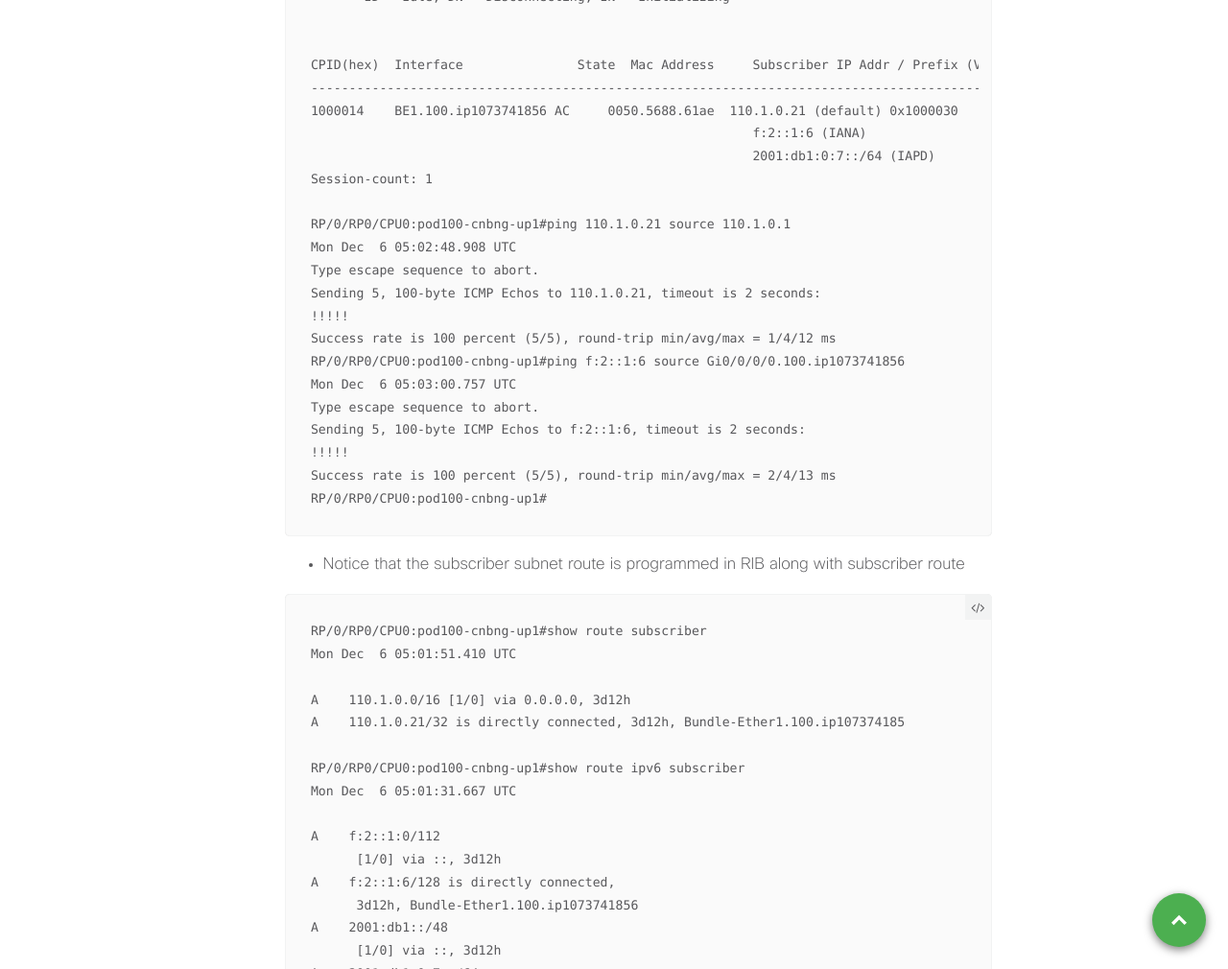
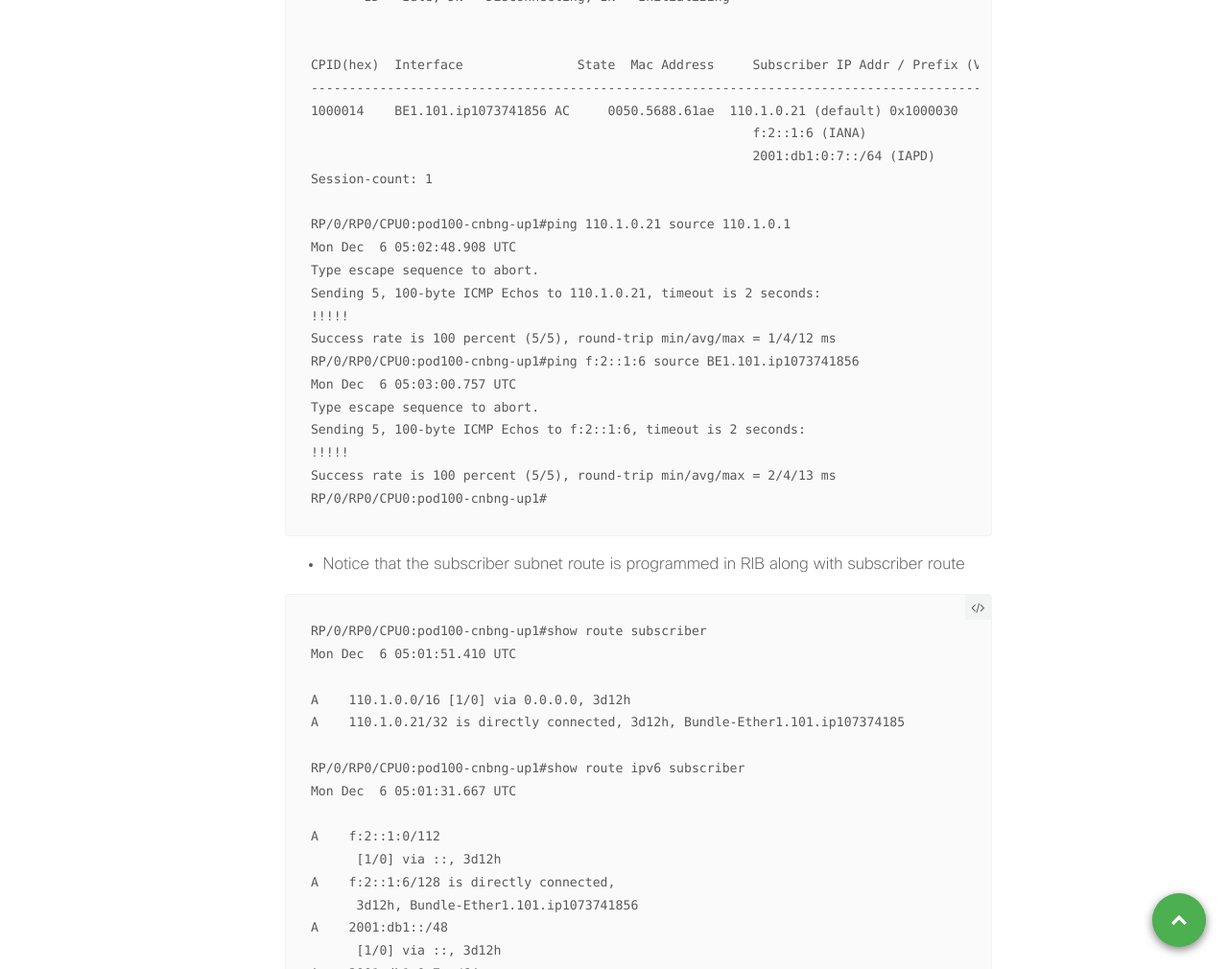
Before and after one commit to xrdocs/cnbng, a Jekyll site: the page built from _tutorials/ipoe-ds-subscriber-bringup-in-cnbng.md, in a window 1280 px wide and 1400 px high, scrolled down 14422 px. Shown: the part 390-1400 px from the top of the window at 96% size. Built offline with Jekyll 4.4.1, drawn with Linux system fonts in a browser that asks for light colours; comment, search, counter and statistics services are not loaded; some of the changed text lies outside the part shown.

Commit message:
Update ipoe-ds-subscriber-bringup-in-cnbng.md

````diff
--- a/_tutorials/ipoe-ds-subscriber-bringup-in-cnbng.md
+++ b/_tutorials/ipoe-ds-subscriber-bringup-in-cnbng.md
@@ -512,7 +512,7 @@ subscriber-details
             "16777220@sm",
             "acct-sess-id:pod3_DC_16777220@sm",
             "upf:pod100-cnbng-up1",
-            "port-id:pod100-cnbng-up1/Bundle-Ether1.100",
+            "port-id:pod100-cnbng-up1/Bundle-Ether1.101",
             "feat-template:ipoe-1",
             "type:sessmgr",
             "mac:0050.5688.61ae",
@@ -542,7 +542,7 @@ Codes: CN - Connecting, CD - Connected, AC - Activated,
 
 CPID(hex)  Interface               State  Mac Address     Subscriber IP Addr / Prefix (Vrf) Ifhandle
 ---------------------------------------------------------------------------------------------------
-1000014    BE1.100.ip1073741856 AC     0050.5688.61ae  110.1.0.21 (default) 0x1000030
+1000014    BE1.101.ip1073741856 AC     0050.5688.61ae  110.1.0.21 (default) 0x1000030
                                                           f:2::1:6 (IANA)
                                                           2001:db1:0:7::/64 (IAPD)
 Session-count: 1
@@ -553,7 +553,7 @@ Type escape sequence to abort.
 Sending 5, 100-byte ICMP Echos to 110.1.0.21, timeout is 2 seconds:
 !!!!!
 Success rate is 100 percent (5/5), round-trip min/avg/max = 1/4/12 ms
-RP/0/RP0/CPU0:pod100-cnbng-up1#ping f:2::1:6 source Gi0/0/0/0.100.ip1073741856
+RP/0/RP0/CPU0:pod100-cnbng-up1#ping f:2::1:6 source BE1.101.ip1073741856
 Mon Dec  6 05:03:00.757 UTC
 Type escape sequence to abort.
 Sending 5, 100-byte ICMP Echos to f:2::1:6, timeout is 2 seconds:
@@ -569,7 +569,7 @@ RP/0/RP0/CPU0:pod100-cnbng-up1#show route subscriber
 Mon Dec  6 05:01:51.410 UTC
 
 A    110.1.0.0/16 [1/0] via 0.0.0.0, 3d12h
-A    110.1.0.21/32 is directly connected, 3d12h, Bundle-Ether1.100.ip107374185
+A    110.1.0.21/32 is directly connected, 3d12h, Bundle-Ether1.101.ip107374185
 
 RP/0/RP0/CPU0:pod100-cnbng-up1#show route ipv6 subscriber
 Mon Dec  6 05:01:31.667 UTC
@@ -577,17 +577,17 @@ Mon Dec  6 05:01:31.667 UTC
 A    f:2::1:0/112
       [1/0] via ::, 3d12h
 A    f:2::1:6/128 is directly connected,
-      3d12h, Bundle-Ether1.100.ip1073741856
+      3d12h, Bundle-Ether1.101.ip1073741856
 A    2001:db1::/48
       [1/0] via ::, 3d12h
 A    2001:db1:0:7::/64
-      [2/0] 3d12h, Bundle-Ether1.100.ip1073741856
+      [2/0] 3d12h, Bundle-Ether1.101.ip1073741856
 ```
 
 - Notice that the QoS poilicy and ACLs are applied to subscriber interface
 
 ```
-RP/0/RP0/CPU0:pod100-cnbng-up1#show subscriber running-config interface name  Gi0/0/0/0.100.ip1073741856
+RP/0/RP0/CPU0:pod100-cnbng-up1#show subscriber running-config interface name BE1.101.ip1073741856
 Mon Dec  6 04:59:58.094 UTC
 Building configuration...
 !! IOS XR Configuration 7.5.1.01I
````
Also changed, not shown: other parts of _tutorials/ipoe-ds-subscriber-bringup-in-cnbng.md (+1 -1 lines).
